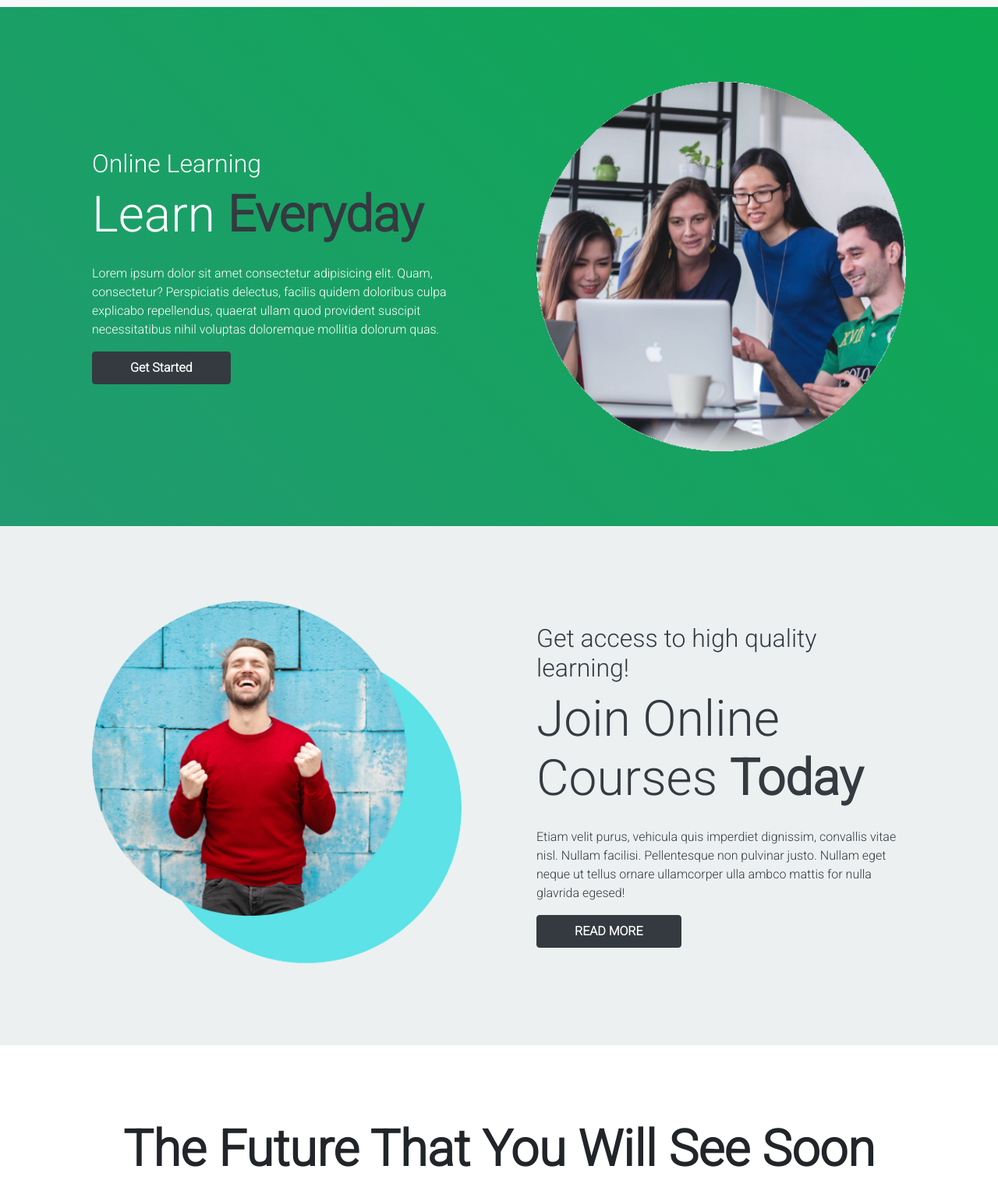
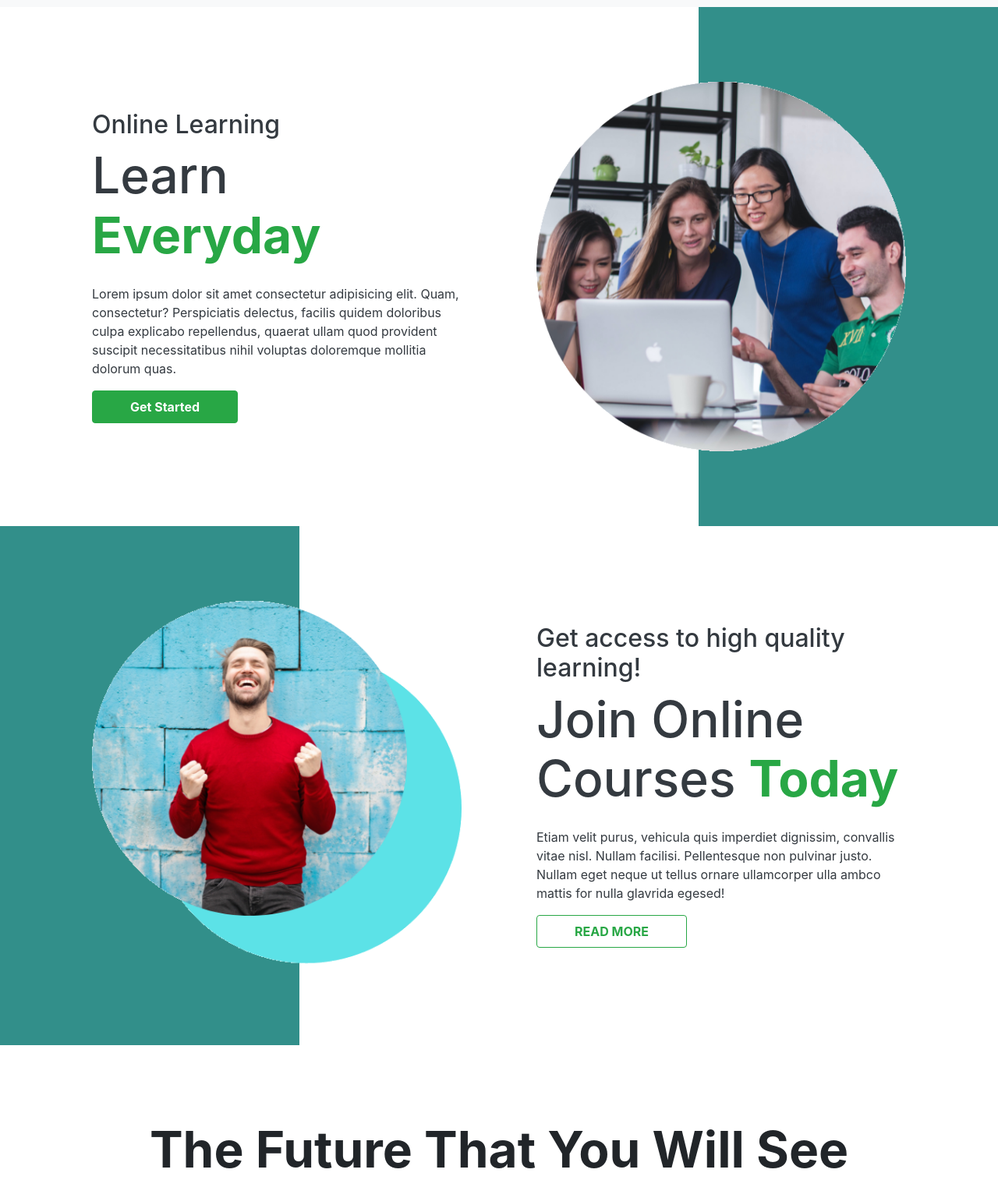
Before and after one commit to meetshubhamku/E-Learning-Project, a PHP site: page / in a window 1280 px wide. Shown: the part 317-1831 px from the top of the page at 78% size. Run offline with PHP 8.4, Linux system fonts and the light colour scheme.

Commit message:
Changed theme. Also added some backgrounds to the index page

```diff
--- a/css/style.css
+++ b/css/style.css
@@ -2,9 +2,7 @@
 .back {
   /* background-color: #00b4db; */
   background-color: #328f8a;
-  background-image: linear-gradient(45deg, #328f8a, #08ac4b);
-  /* background-image: linear-gradient(45deg, #00b4db, #0083b0); */
-  /* background-image: linear-gradient(45deg, #0a52dd, #0083b0); */
+  /* background-image: linear-gradient(45deg, #328f8a, #08ac4b); */
 
   font-family: "Roboto", sans-serif;
 }
@@ -14,3 +12,12 @@
   background-color: white;
   border-radius: 10px;
 }
+
+.verticalBack {
+  background: linear-gradient(90deg, white 70%, #328f8a 30%);
+}
+
+.crossBack {
+  background: linear-gradient(-90deg, white 70%, #328f8a 30%);
+  /* background: linear-gradient(90deg, white 70%, #328f8a 30%); */
+}
--- a/head.php
+++ b/head.php
@@ -28,5 +28,8 @@
         element.style.display="none";
       }
     </script>
-    <title>E-Learning</title>
+
+    <title>
+      LearnCog
+    </title>
   </head>
--- a/index.php
+++ b/index.php
@@ -4,7 +4,7 @@ session_start();
 <!DOCTYPE html>
 <html lang="en">
   <?php include "./head.php" ?>
-  <body class="back" onload="hideLoader();">
+  <body class="" onload="hideLoader();">
     <!-- Loader -->
     <?php include "./loader.php"; ?>
 
@@ -13,15 +13,16 @@ session_start();
     <!-- Navbar End -->
 
     <!-- Title -->
-    <div class="container my-5 ">
+    <div class="container-fluid verticalBack">
+      <div class="container py-5 ">
         <div class="row">
-        <div class="col lg-6 col-md-6 col-sm-12 py-5 px-5 text-white d-flex flex-column justify-content-center">
+          <div class="col lg-6 col-md-6 col-sm-12 py-5 px-5 text-dark d-flex flex-column justify-content-center">
             <div>
               <h6 style="font-size: 2rem;">Online Learning</h6>
-            <h1 style="font-size: 4rem;" class="mb-4">Learn <strong class="text-dark">Everyday</strong></h1>
+              <h1 style="font-size: 4rem;" class="mb-4 ">Learn <strong class="text-success">Everyday</strong></h1>
               <p>Lorem ipsum dolor sit amet consectetur adipisicing elit. Quam, consectetur? Perspiciatis delectus, facilis quidem doloribus culpa explicabo repellendus, quaerat ullam quod provident suscipit necessitatibus nihil voluptas doloremque mollitia dolorum quas.</p>
               <div>
-              <a class="btn btn-dark py-2 pl-5 pr-5 font-weight-bold" href="./registration.php">Get Started</a>
+                <a class="btn btn-success py-2 pl-5 pr-5 font-weight-bold" href="./registration.php">Get Started</a>
               </div>
             </div>
           </div>
@@ -30,10 +31,14 @@ session_start();
           </div>
         </div>
       </div>
+    </div>
     <!-- Title Ends-->
 
 
-    <div class="container-fluid py-5 " style="background-color: #ECF0F1;">
+
+
+
+    <div class="container-fluid py-5 crossBack" style="background-color: #ECF0F1;">
       <div class="container">
         <div class="row">
           <div class="col lg-6 col-md-6 col-sm-12 py-5 px-5 text-white order-1">
@@ -41,10 +46,10 @@ session_start();
           </div>
           <div class="col lg-6 col-md-6 col-sm-12 py-5 px-5 text-dark order-sm-1 d-flex flex-column justify-content-center">
             <h6 style="font-size: 2rem;">Get access to high quality learning!</h6>
-            <h1 style="font-size: 4rem;" class="mb-4">Join Online Courses <strong class="text-dark">Today</strong></h1>
+            <h1 style="font-size: 4rem;" class="mb-4">Join Online Courses <strong class="text-success">Today</strong></h1>
             <p>Etiam velit purus, vehicula quis imperdiet dignissim, convallis vitae nisl. Nullam facilisi. Pellentesque non pulvinar justo. Nullam eget neque ut tellus ornare ullamcorper ulla ambco mattis for nulla glavrida egesed!</p>
             <div>
-              <a class="btn btn-dark py-2 pl-5 pr-5 font-weight-bold" href="#">READ MORE</a>
+              <a class="btn btn-outline-success py-2 pl-5 pr-5 font-weight-bold" href="#">READ MORE</a>
             </div>
           </div>
         </div>
@@ -116,6 +121,9 @@ session_start();
       </div>
     </div>
 
+
+
+
     <?php include "./footer.php"; ?>
   </body>
 </html>
--- a/login.php
+++ b/login.php
@@ -6,7 +6,7 @@
   <?php include "./loader.php"; ?>
 
   <?php include "./navbar.php"; ?>
-  <div class="container py-5">
+  <div class="container py-5" >
     <div class="row">
       <div class="col-lg-5 col-md-5 col-sm-10 mx-auto form-box">
         <form method="POST" action="./performLogin.php">
--- a/navbar.php
+++ b/navbar.php
@@ -1,6 +1,6 @@
 <nav class="navbar navbar-expand-lg navbar-light bg-light pl-5 pr-5 font-weight-bold">
-      <a class="navbar-brand" href="./index.php" style="font-family: Gabriola; font-size:2.2rem;">
-        <i class="mr-2"><img src="https://img.icons8.com/material/50/000000/machine-learning.png"/></i>
+      <a class="navbar-brand" href="./index.php" style="font-family: Gabriola; font-size:2.2rem; color:#328f8a;">
+        <i class="mr-2"><img src="https://img.icons8.com/material/50/328f8a/machine-learning.png"/></i>
         LearnCog
       </a>
       <button
```
Also changed, not shown: userDashboard.php (+4 -4 lines). Lines whose indentation alone changed are shown as unchanged.
